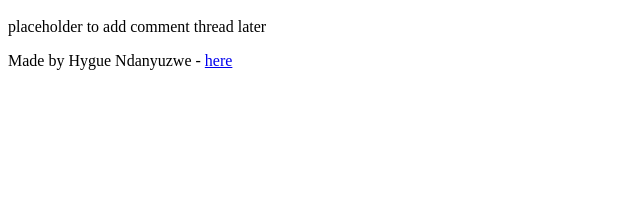
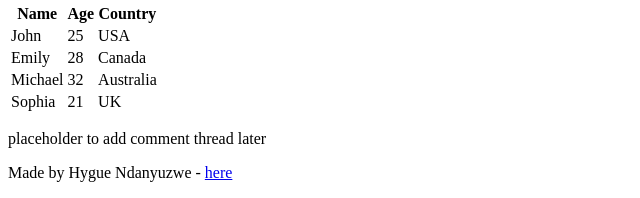
Before and after one commit to Hygue4/My_First_Portfolio, a plain HTML site: page html_basic/index.html in a window 1280 px wide. Shown: the part 647-845 px from the top of the page, without its empty margins (0-640 px from the left). Before the commit the page ends 800 px from the top, so only its background shows below. Drawn offline with Linux system fonts and the light colour scheme.

Commit message:
Add tables

```diff
--- a/html_basic/index.html
+++ b/html_basic/index.html
@@ -26,6 +26,40 @@
         <a href="https://alx-africa.com/">
           <img src="https://i.ibb.co/gTDZZT8/ALX-Logo-07.png" alt="ALX Logo" />
         </a>
+
+        <!-- ✅ New Table of Learners -->
+        <table>
+          <thead>
+            <tr>
+              <th>Name</th>
+              <th>Age</th>
+              <th>Country</th>
+            </tr>
+          </thead>
+          <tbody>
+            <tr>
+              <td>John</td>
+              <td>25</td>
+              <td>USA</td>
+            </tr>
+            <tr>
+              <td>Emily</td>
+              <td>28</td>
+              <td>Canada</td>
+            </tr>
+            <tr>
+              <td>Michael</td>
+              <td>32</td>
+              <td>Australia</td>
+            </tr>
+            <tr>
+              <td>Sophia</td>
+              <td>21</td>
+              <td>UK</td>
+            </tr>
+          </tbody>
+        </table>
+        <!-- ✅ End of new table -->
       </article>
 
       <aside>
```
